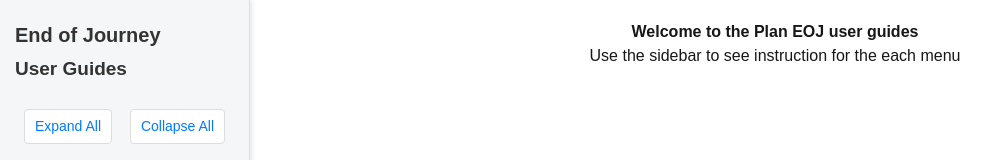
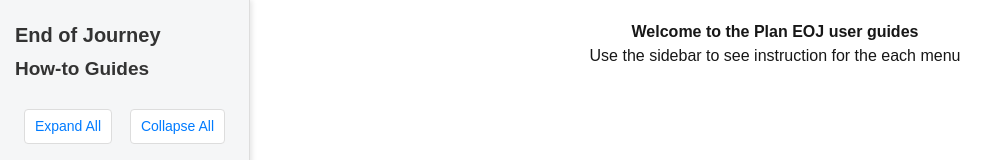
Before and after one commit to bashiraziz/eoj-how-to-guides, a Next.js app: page / in a window 1280 px wide. Shown: the top 160 px of the page, without its empty margins (0-1008 px from the left). Built offline with nearby package versions, Linux system fonts and the light colour scheme.

Commit message:
Changed the heading of the side bar

```diff
--- a/components/Sidebar.tsx
+++ b/components/Sidebar.tsx
@@ -95,7 +95,7 @@ const Sidebar = () => {
           rel="noopener noreferrer" // Security best practice to prevent tab nabbing
           className={styles.link} // Optional, you can add styles for the link
         >
-          User Guides
+          How-to Guides
         </a>
       </h4>
 
```
